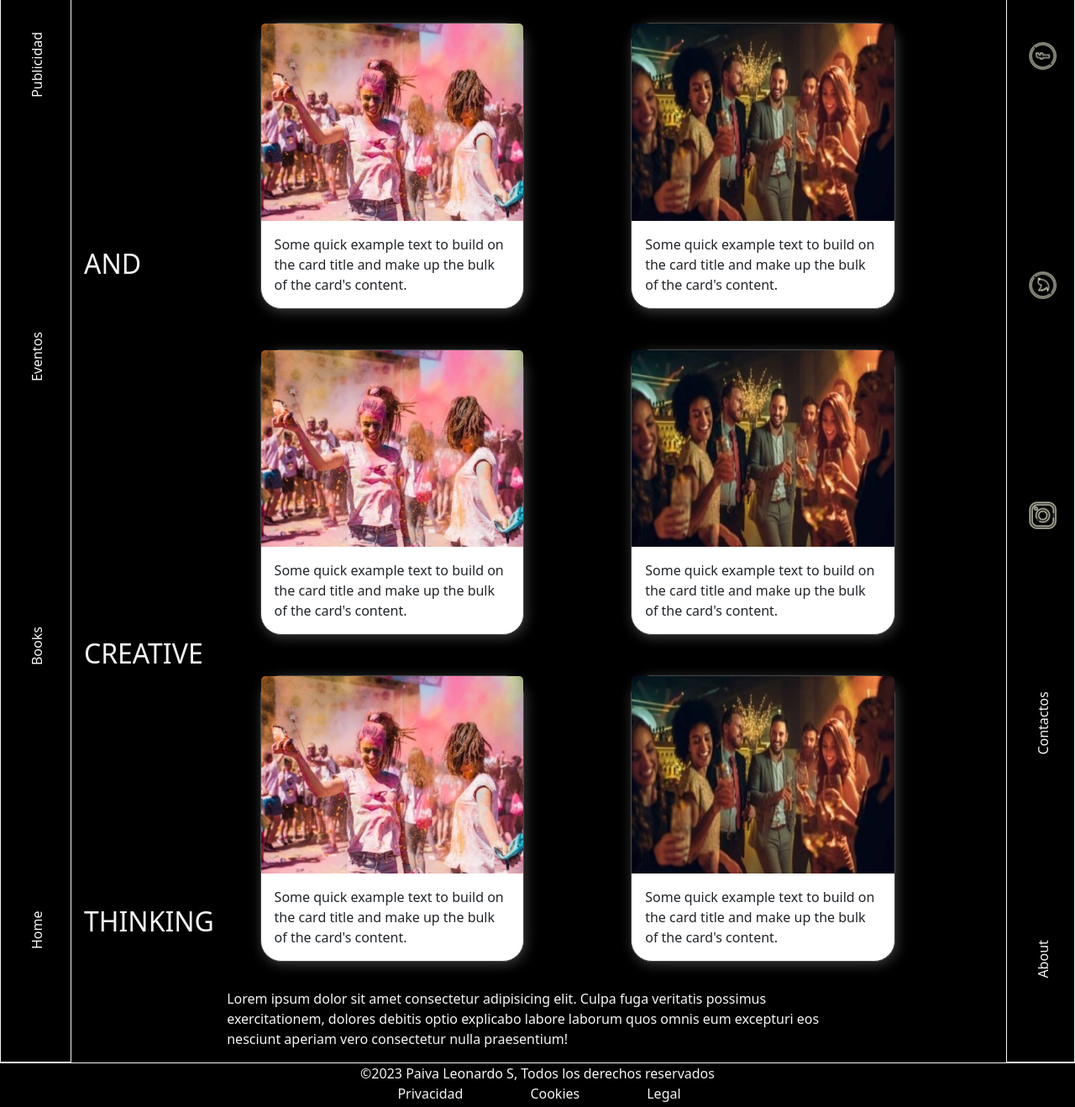
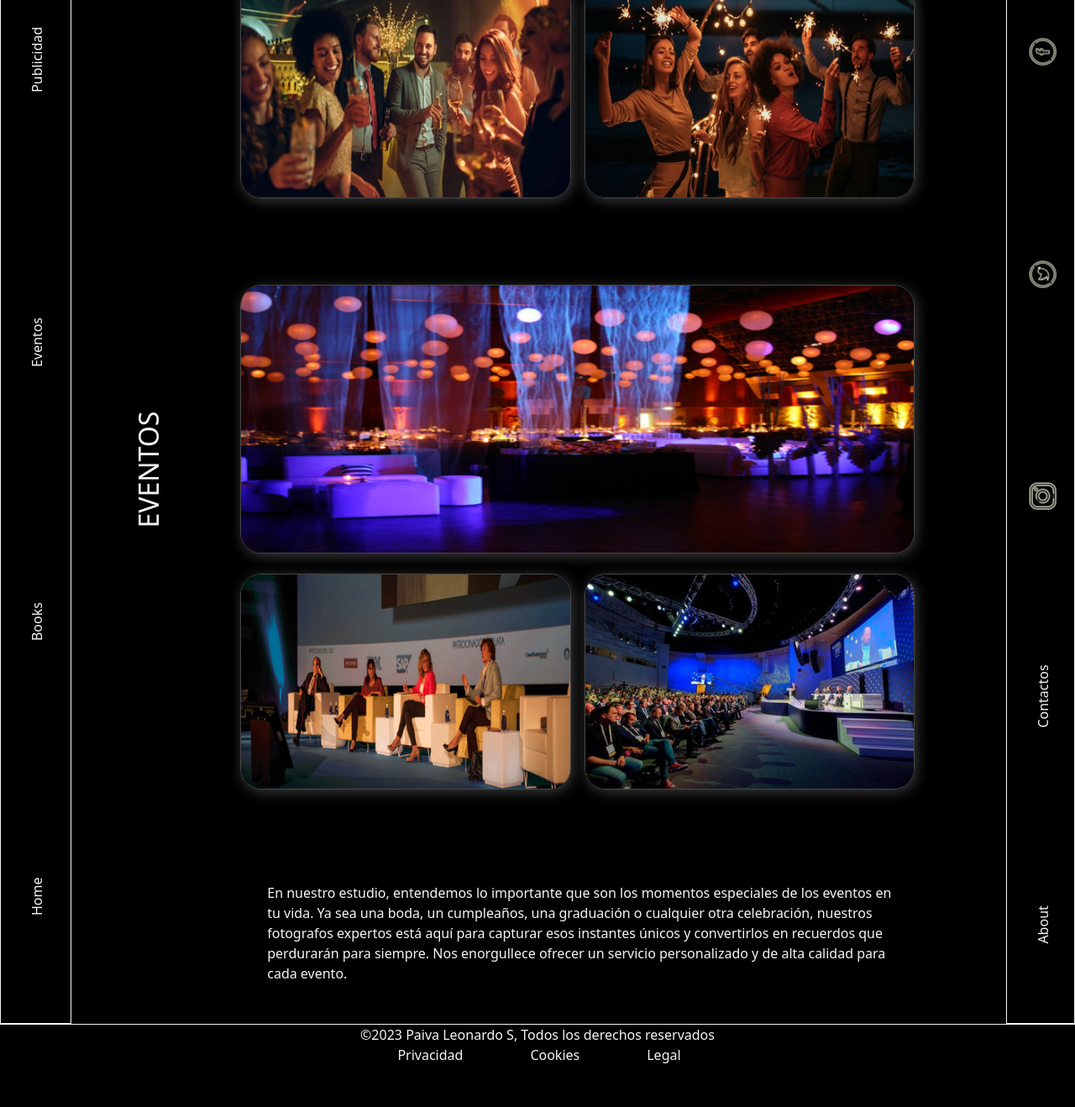
Before and after one commit to sebamza1/CoderHouse, a website: page page/eventos.html in a window 1280 px wide. Shown: the part 144-1462 px from the top of the page at 84% size. After the commit the page ends 1416 px from the top, so only its background shows below. Drawn offline with nearby package versions, Linux system fonts and the light colour scheme.

Commit message:
update-eventos

```diff
--- a/css/prueba.css
+++ b/css/prueba.css
@@ -188,45 +188,46 @@ main .main-index img {
     display: grid;
     justify-content: center;
     align-items: center;
-    padding-top: 2rem;
-    /*padding-left: 3rem;*/
     background-color: black;
 }
-
 
 .main-eventos .fotos {
     display: grid;
     grid-template-columns: 1fr 1fr;
     grid-template-rows: 1fr 1fr 1fr;
-    height: 100%;
-    gap: 3rem;
-    padding-top: 2rem;
-    padding-bottom: 2rem;
+    padding: 1rem;
+    column-gap: 1rem;
 }
 
-.uno,
-.dos {
-    display: grid;
-    align-content: center;
-    justify-content: center;
+.main-eventos img {
+    border-radius: 25px;
+    border: 1px solid rgb(71, 70, 70);
+    box-shadow: 2px 3px 15px rgb(59, 59, 59);
+    width: 100%;
+
 }
 
 
-.main-eventos .fotos .card {
-    border-radius: 25px;
-    border: 1px solid rgb(71, 70, 70);
-    box-shadow: 2px 3px 15px rgb(59, 59, 59);
-    width: 90%;
+.main-eventos .fotos .expan{
+    display: grid;
+    grid-column: 2 span;
+    height: 100%;
+    padding-top: 0.5rem;
+    padding-bottom: 1.5rem;
 }
 
-.main-books p {
-    width: 90%;
-    padding-left: 0.0rem;
+.main-eventos .fotos .expan img{
+    width: 100%;
+    height: 40vh;
 }
 
-.main-eventos .cierre {
-    width: 85%;
+.main-eventos p {
+    width: 95%;
+    padding-bottom: 2rem;
+    display: grid;
+    padding-left: 3rem;
 }
+
 
 /*********************************************/
 .main-books .fotos {
@@ -245,9 +246,12 @@ main .main-index img {
     box-shadow: 2px 3px 15px rgb(59, 59, 59);
     width: 90%;
 }
+
 .main-books p{
-    width: 100%;
+    width: 95%;
     padding-bottom: 2rem;
+    padding-left: 3rem;
+    display: grid;
 }
 /*********************************************/
 
@@ -328,7 +332,8 @@ footer ul {
     /**agrupa tags no visibles en media query***/
     .contenedor .ocultar,
     .contenedor .frase,
-    .contenedor .indicador {
+    .contenedor .indicador,
+    .contenedor .main-eventos .fotos .expan {
         display: none;
     }
 
@@ -354,34 +359,13 @@ footer ul {
 
     /*******/
     .main-eventos {
-        width: 95vw;
-        gap: 0.5rem;
-        padding-left: 0rem;
-        text-align: center;
+        width: 90vw;
+        padding-left: 2rem;
     }
 
-    .main-eventos .cierre {
-        padding-left: 0.0rem;
-    }
-
-    /*******/
-
     .main-eventos .fotos {
-        display: grid;
         grid-template-columns: 1fr;
-        grid-template-rows: 1fr 1fr 1ff;
-        gap: 0rem;
-        padding-top: 1rem;
-        padding-bottom: 1rem;
-        padding-left: 0rem;
-
-        text-align: center;
-    }
-
-    .main-eventos .fotos .card {
-        width: 100%;
-        justify-content: center;
-        align-items: center;
+        grid-template-rows: 1fr;
     }
 
     /*******/
--- a/page/eventos.html
+++ b/page/eventos.html
@@ -11,7 +11,8 @@
     integrity="sha384-9ndCyUaIbzAi2FUVXJi0CjmCapSmO7SnpJef0486qhLnuZ2cdeRhO02iuK6FUUVM" crossorigin="anonymous">
 
   <script src="https://cdn.jsdelivr.net/npm/bootstrap@5.3.0/dist/js/bootstrap.bundle.min.js"
-    integrity="sha384-geWF76RCwLtnZ8qwWowPQNguL3RmwHVBC9FhGdlKrxdiJJigb/j/68SIy3Te4Bkz" crossorigin="anonymous"></script>
+    integrity="sha384-geWF76RCwLtnZ8qwWowPQNguL3RmwHVBC9FhGdlKrxdiJJigb/j/68SIy3Te4Bkz"
+    crossorigin="anonymous"></script>
 
   <link rel="stylesheet" href="../css/prueba.css">
   <title>MAGNOLIA - Eventos</title>
@@ -24,7 +25,8 @@
       MAGNOLIA-STUDIO
 
       <div class="dropdown bg-dark">
-        <a class="btn btn-secondary dropdown-toggle" href="#" role="button" data-bs-toggle="dropdown" aria-expanded="false">
+        <a class="btn btn-secondary dropdown-toggle" href="#" role="button" data-bs-toggle="dropdown"
+          aria-expanded="false">
           Menu
         </a>
 
@@ -49,11 +51,8 @@
       </ul>
     </nav>
 
-    <div class="frase">
-      <p> DESIGN</p>
-      <p></p>AND</p>
-      <p></p>CREATIVE</p>
-      <p>THINKING</p>
+    <div class="indicador">
+      <h1>EVENTOS</h1>
     </div>
 
     <main>
@@ -61,68 +60,37 @@
         <h1>Recuerdos Inolvidables</h1>
         <div class="fotos">
 
-          <div class="card" style="width: 80%; margin: 0 auto;">
-            <img src="../img/salon/colores.jpg" class="card-img-top" alt="...">
-            <div class="card-body">
-              <p class="card-text">Some quick example text to build on the card title and make up the bulk of the card's
-                content.</p>
-            </div>
+          <img src="../img/salon/personas-brindando.png" alt="">
+
+          <img src="../img/salon/personas-estrellas.png" alt="">
+
+          <div class="expan">
+            <img src="../img/salon/salon-luces.png" alt="">
           </div>
+
           <div class="ocultar">
-            <div class="card" style="width: 80%; margin: 0 auto;">
-              <img src="../img/salon/gente.jpg" class="card-img-top" alt="...">
-              <div class="card-body">
-                <p class="card-text">Some quick example text to build on the card title and make up the bulk of the
-                  card's content.</p>
-              </div>
-            </div>
+            <img src="../img/salon/eventos_corporativos_1.png" alt="">
           </div>
-          <div class="card" style="width: 80%; margin: 0 auto;">
-            <img src="../img/salon/colores.jpg" class="card-img-top" alt="...">
-            <div class="card-body">
-              <p class="card-text">Some quick example text to build on the card title and make up the bulk of the card's
-                content.</p>
-            </div>
-          </div>
-          <div class="ocultar">
-            <div class="card" style="width: 80%; margin: 0 auto;">
-              <img src="../img/salon/gente.jpg" class="card-img-top" alt="...">
-              <div class="card-body">
-                <p class="card-text">Some quick example text to build on the card title and make up the bulk of the
-                  card's content.</p>
-              </div>
-            </div>
-          </div>
-          <div class="card" style="width: 80%; margin: 0 auto;">
-            <img src="../img/salon/colores.jpg" class="card-img-top" alt="...">
-            <div class="card-body">
-              <p class="card-text">Some quick example text to build on the card title and make up the bulk of the card's
-                content.</p>
-            </div>
-          </div>
-          <div class="ocultar">
-            <div class="card" style="width: 80%; margin: 0 auto;">
-              <img src="../img/salon/gente.jpg" class="card-img-top" alt="...">
-              <div class="card-body">
-                <p class="card-text">Some quick example text to build on the card title and make up the bulk of the
-                  card's content.</p>
-              </div>
-            </div>
-          </div>
+
+          <img src="../img/salon/escenario.png" alt="">
         </div>
-        <p class="cierre">
-          Lorem ipsum dolor sit amet consectetur adipisicing elit. Culpa fuga veritatis possimus exercitationem, dolores
-          debitis optio explicabo labore laborum quos omnis eum excepturi eos nesciunt aperiam vero consectetur nulla
-          praesentium!
+        <p>
+          En nuestro estudio, entendemos lo importante que son los momentos especiales de los eventos en tu vida. Ya sea
+          una boda, un cumpleaños, una graduación o cualquier otra celebración, nuestros fotografos expertos está aquí
+          para capturar esos instantes únicos y convertirlos en recuerdos que perdurarán para siempre.
+          Nos enorgullece ofrecer un servicio personalizado y de alta calidad para cada evento.
         </p>
       </div>
     </main>
 
     <nav class="nav-der">
       <ul>
-        <li><a href="https://es-la.facebook.com/" target="_blank"><img src="../img/iconos-redes/facebook.png" alt="icono-facebook"></a></li>
-        <li><a href="https://twitter.com/?lang=es" target="_blank"><img src="../img/iconos-redes/twitter.png" alt="icono-twitter"></a></li>
-        <li><a href="https://www.instagram.com/" target="_blank"><img src="../img/iconos-redes/instagram.png" alt="icono-instagram"></a></li>
+        <li><a href="https://es-la.facebook.com/" target="_blank"><img src="../img/iconos-redes/facebook.png"
+              alt="icono-facebook"></a></li>
+        <li><a href="https://twitter.com/?lang=es" target="_blank"><img src="../img/iconos-redes/twitter.png"
+              alt="icono-twitter"></a></li>
+        <li><a href="https://www.instagram.com/" target="_blank"><img src="../img/iconos-redes/instagram.png"
+              alt="icono-instagram"></a></li>
         <li><a href="contactos.html">Contactos</a></li>
         <li><a href="about.html">About</a></li>
       </ul>
```
Also changed, not shown: img/salon/casamiento.png (added), img/salon/colores.jpg (deleted), img/salon/escenario.png (added), img/salon/eventos_corporativos_1.png (added), img/salon/gente.jpg (deleted), img/salon/personas-bailando.png (added), img/salon/personas-brindando.png (added), img/salon/personas-estrellas.png (added), img/salon/personas-papel-picado.png (added), img/salon/salon-luces.png (added), img/salon/salon.jpg (deleted), img/salon/sobrio.png (deleted).
